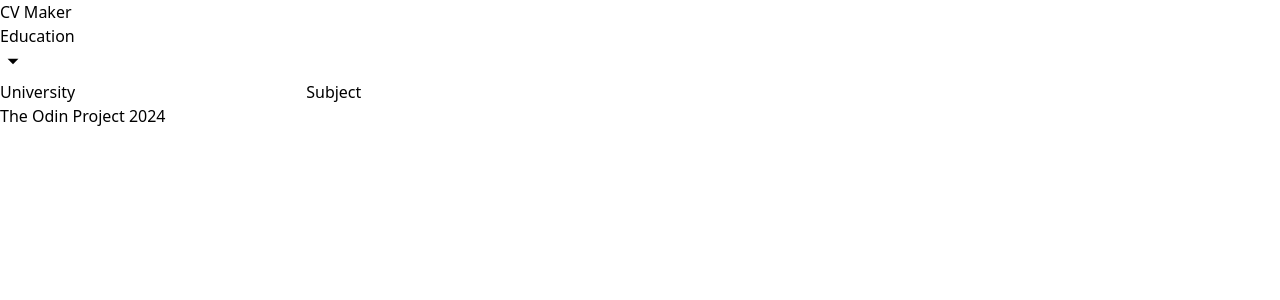
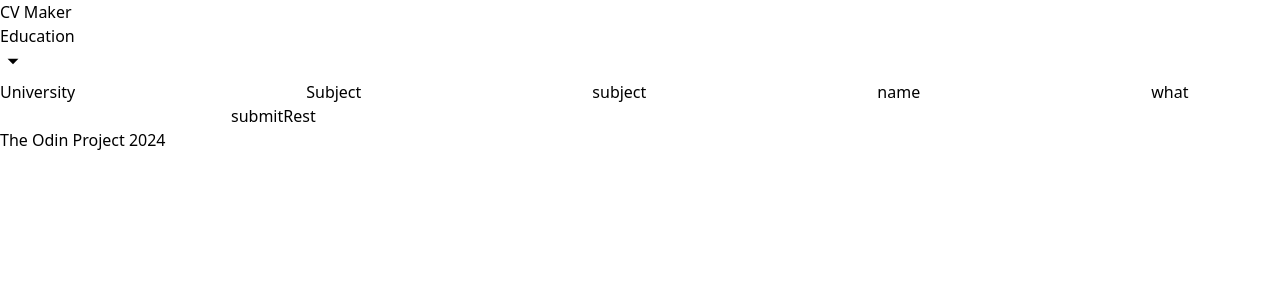
Before and after one commit to Mokhtar25/CvMaker, a React (Vite) app: page / in a window 1280 px wide. Shown: the top 300 px of the page. Built offline with nearby package versions, Linux system fonts and the light colour scheme.

Commit message:
adding inputs dynamiclly

```diff
--- a/src/App.tsx
+++ b/src/App.tsx
@@ -4,15 +4,15 @@ import Footer from "./components/footer";
 import Card from "./components/Card";
 import Section from "./components/Section";
 
+// you can passdown functions to help with passing and moving around data that might change and
+// also to rint inthe other field and when submit
 function App() {
   return (
     <>
       <Header />
-
-      <Section key={2} text={"Education"}>
-        <Card key={1} cardName={"Education"} />
+      <Section text={"Education"}>
+        <Card inputs={["subject", "name", "what"]} />
       </Section>
-
       <Footer />
     </>
   );
--- a/src/components/Card.tsx
+++ b/src/components/Card.tsx
@@ -1,8 +1,15 @@
-import React, { ChangeEvent, ChangeEventHandler, FC } from "react";
+import React, {
+  ChangeEvent,
+  ChangeEventHandler,
+  FC,
+  FormEvent,
+  FormEventHandler,
+} from "react";
 import { useState } from "react";
 
 interface Props {
-  cardName: string;
+  inputs: string[];
+  isActive?: any;
 }
 interface Data {
   uniName: string;
@@ -11,15 +18,16 @@ interface Data {
   notes: string;
 }
 
+const defaultData: Data = {
+  uniName: "",
+  subject: "",
+  endYear: 2024,
+  notes: "",
+};
 // you can also use typescript like this {cardName, type} : { cardName: string, type:number}
 const Card: FC<Props> = (props) => {
-  const [data, setData] = useState<Data>({
-    uniName: "",
-    subject: "",
-    endYear: 2024,
-    notes: "",
-  } as Data);
-
+  const [data, setData] = useState<Data>(defaultData);
+  const inputStyle = "outline-black border-4 border-black block rounded-lg";
   const handelChange = (
     type: string,
     value: React.ChangeEvent<HTMLInputElement>,
@@ -31,14 +39,19 @@ const Card: FC<Props> = (props) => {
       return setData({ ...data, subject: value.target.value });
     }
   };
-  // <h2 className="text-xl">{props.cardName}</h2>
+  const rest = () => {
+    setData(defaultData);
+  };
+  const handleSubmit = (e: React.FormEvent) => {
+    e.preventDefault();
+    console.log(data);
+  };
   return (
     <div className="border-2 border-red-500 flex flex-col gap-4 pl-6">
-      <form>
+      <form onSubmit={handleSubmit}>
         <label className="block">
           {"University"}
           <input
-            key={1}
             value={data.uniName}
             type="text"
             className="outline-black border-4 border-black block rounded-lg"
@@ -52,9 +65,24 @@ const Card: FC<Props> = (props) => {
             type="text"
             className="outline-black border-4 border-black block rounded-lg"
             onChange={(e) => handelChange("subject", e)}
-            key={2}
           />
         </label>
+        {props.inputs.map((e) => (
+          <label className="block">
+            {e}
+            <input
+              value={data.subject}
+              type="text"
+              className={inputStyle}
+              onChange={(e) => handelChange("subject", e)}
+            />
+          </label>
+        ))}
+
+        <button type="submit"> submit </button>
+        <button type="reset" onClick={rest}>
+          Rest
+        </button>
       </form>
     </div>
   );
--- a/src/components/Section.tsx
+++ b/src/components/Section.tsx
@@ -1,6 +1,5 @@
 import { FC, useState } from "react";
 import DropDown from "../assets/dropdown.svg";
-import Card from "./Card";
 
 interface Props {
   text: string;
@@ -8,9 +7,8 @@ interface Props {
 }
 
 const Section: FC<Props> = (props: Props) => {
-  const [open, setOpen] = useState(false);
+  const [open, setOpen] = useState(true);
 
-  const [value, setValue] = useState("");
   const style =
     "border-2 border-black rounded flex w-[25%] transition-[height] ";
   const styleBanner = "items-center justify-between  px-8 py-2 ";
@@ -41,19 +39,6 @@ const Section: FC<Props> = (props: Props) => {
       <div className={open ? "" : "hidden"}>{props.children}</div>
     </div>
   );
-
-  // } else {
-  //   return (
-  //     <div className={style + " " + styleBanner}>
-  //       <h2 className="text-xl">{props.text}</h2>
-  //       <button onClick={handelOpen}>
-  //         <img src={DropDown} alt="dropdown" width={26} height={26}></img>
-  //       </button>
-  //       {null}
-  //       <div className="hidden">{props.children}</div>
-  //     </div>
-  //   );
-  // }
 };
 
 export default Section;
```
